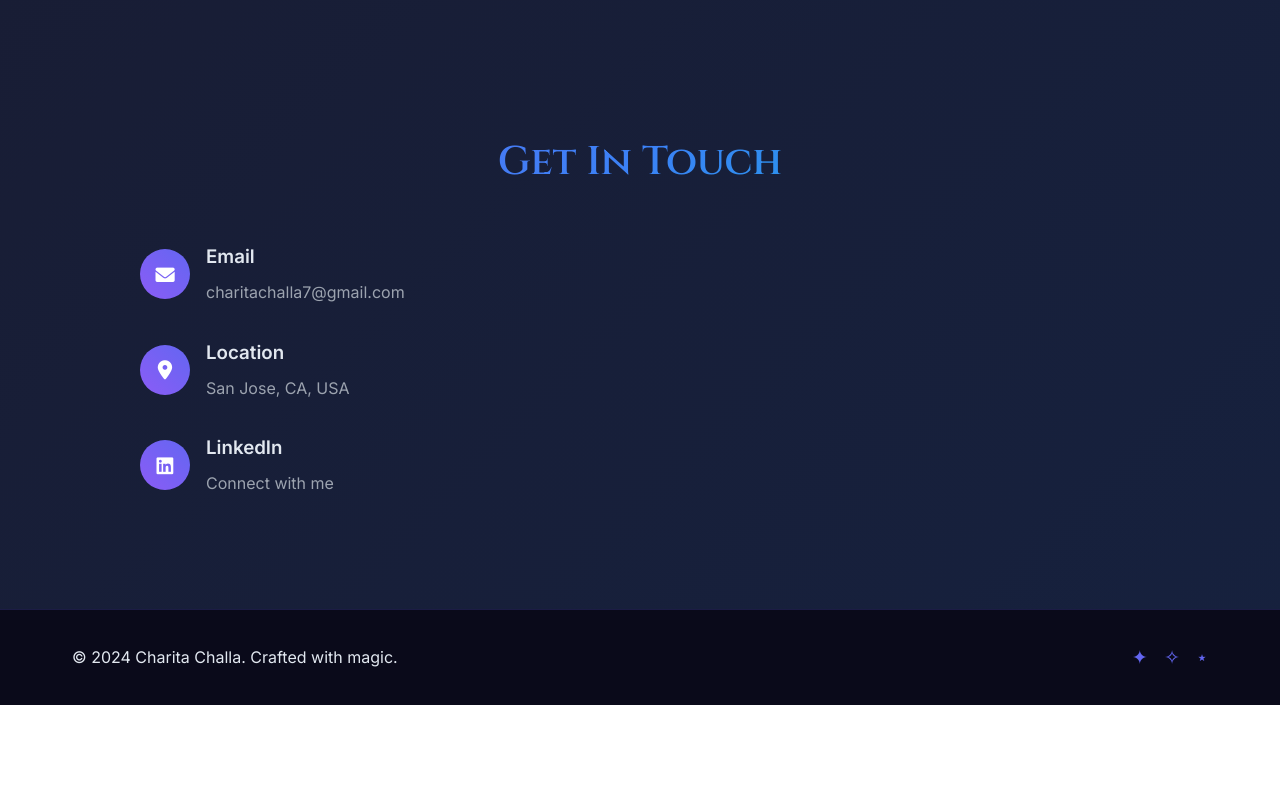
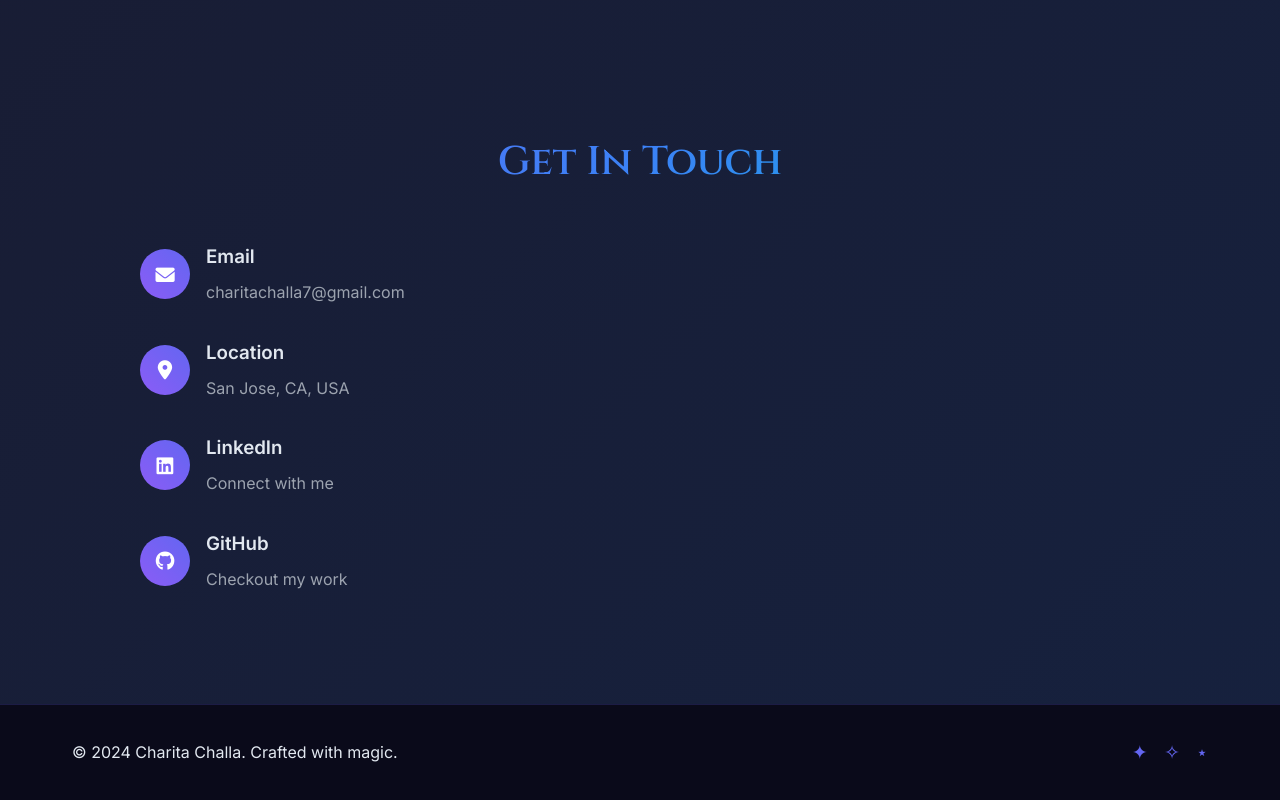
Before and after one commit to charita-dotcom/personal-website, a plain HTML site: page index.html in a window 1280 px wide. Shown: the part 5057-5857 px from the top of the page. Before the commit the page ends 5762 px from the top, so only its background shows below. Drawn offline with Linux system fonts and the light colour scheme.

Commit message:
adding github

```diff
--- a/index.html
+++ b/index.html
@@ -350,6 +350,15 @@
                             <a href="https://www.linkedin.com/in/charita-challa/" target="_blank">Connect with me</a>
                         </div>
                     </div>
+                    <div class="contact-item">
+                        <div class="contact-icon">
+                            <i class="fab fa-github"></i>
+                        </div>
+                        <div class="contact-details">
+                            <h3>GitHub</h3>
+                            <a href="https://github.com/charita-dotcom" target="_blank">Checkout my work</a>
+                        </div>
+                    </div>
                 </div>
                 <!-- <div class="contact-form">
                     <form id="contactForm">
```
